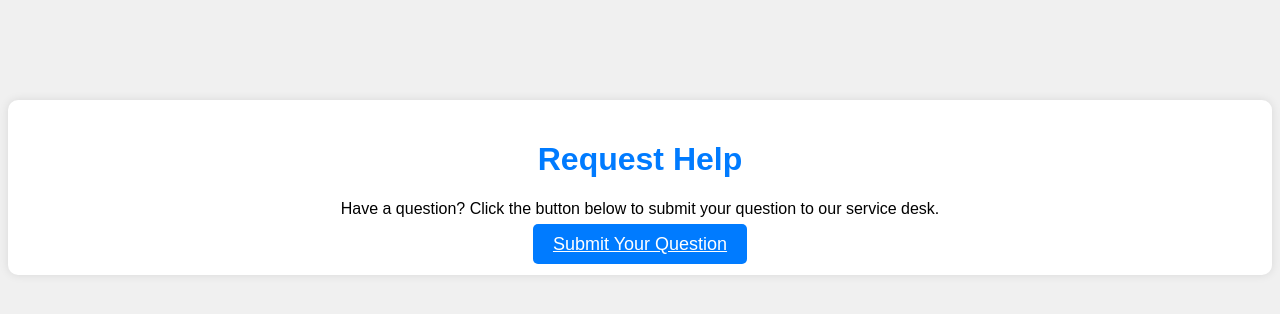
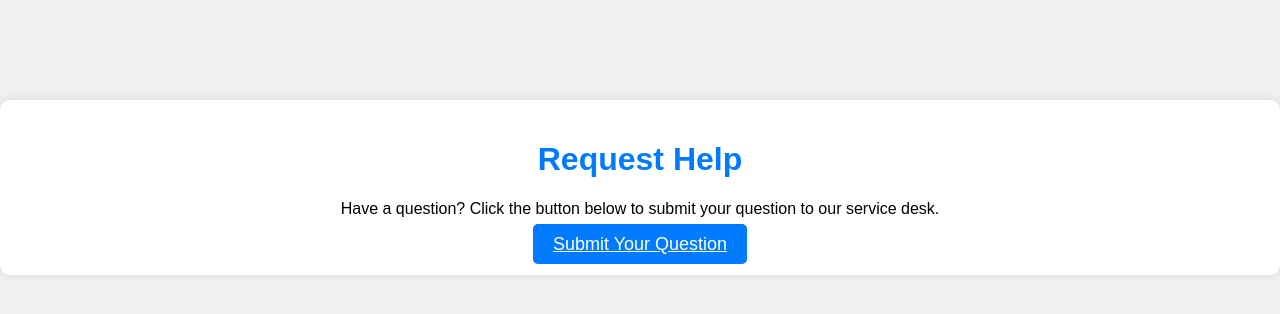
Before and after one commit to cconrad8/cconrad8.github.io, a plain HTML site: page index.html in a window 1280 px wide. Drawn offline with Linux system fonts and the light colour scheme.

Commit message:
Update index.html

```diff
--- a/index.html
+++ b/index.html
@@ -2,12 +2,17 @@
 <html>
 <head>
     <style>
+        html, body {
+            width: 100%;
+            height: 100%;
+            margin: 0;
+            padding: 0;
+        }
         body {
             background-color: #f0f0f0;
             text-align: center;
             font-family: Arial, sans-serif;
         }
-
         .container {
             margin: 100px auto;
             padding: 20px;
@@ -15,11 +20,9 @@
             border-radius: 10px;
             box-shadow: 0 0 10px rgba(0, 0, 0, 0.1);
         }
-
         h1 {
             color: #007bff;
         }
-
         .submit-button {
             background-color: #007bff;
             color: #fff;
@@ -30,7 +33,6 @@
             cursor: pointer;
             transition: background-color 0.3s;
         }
-
         .submit-button:hover {
             background-color: #0056b3;
         }
```
